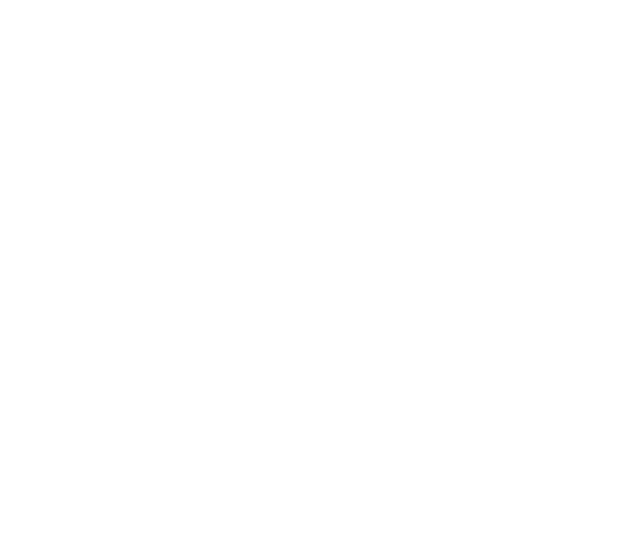
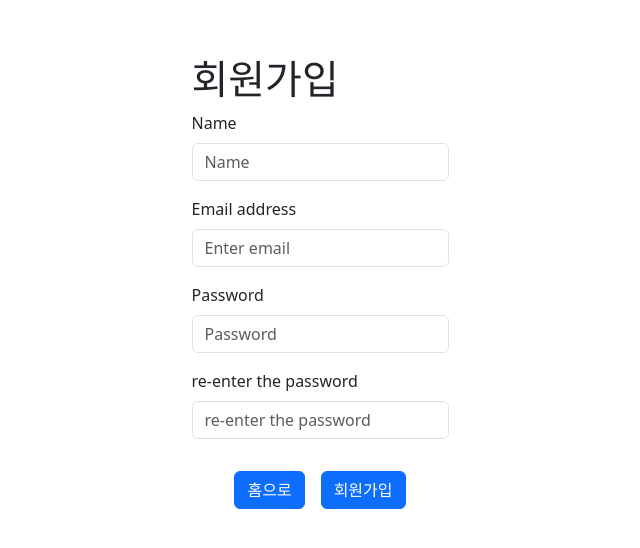
Before and after one commit to DriveGuard-capstone/drive-guard, a React (Create React App) app: page /register in a window 1280 px wide. Shown: the part 118-666 px from the top of the page, without its empty margins (320-960 px from the left). Built offline with nearby package versions, Linux system fonts and the light colour scheme.

Commit message:
register add ,

```diff
--- a/src/component/LoginComponent/AutoLogin.jsx
+++ b/src/component/LoginComponent/AutoLogin.jsx
@@ -8,7 +8,7 @@
   const navigate = useNavigate();
 
   const goToHome = () => {
-    navigate("/")
+    navigate("/main")
   }
   return (
     <div>
@@ -17,7 +17,7 @@
         <Form.Check type="checkbox" label={<span style={{ fontSize: '12px' }}>자동로그인</span>} />
         <Form.Check type="checkbox" label={<span style={{ fontSize: '12px' }}>아이디저장</span>} />
       </Form.Group>
-        <Button variant="secondary" style={{width:"30%"}} onClick={goToHome}>홈으로</Button>
+        <Button variant="secondary" style={{width:"40%"}} onClick={goToHome}>홈으로</Button>
       </div>
     </div>
   );
--- a/src/component/MainPageComponent/MainLogo.jsx
+++ b/src/component/MainPageComponent/MainLogo.jsx
@@ -1,6 +1,6 @@
 import React from "react";
 import "../../css/MainPage.css";
-import logo from "../../image/new_logo.png"
+import logo from "../../image/icons8-매질-96.png"
 
 const MainLogo = () => {
   return (
--- a/src/component/MainPageComponent/PlatformStart.jsx
+++ b/src/component/MainPageComponent/PlatformStart.jsx
@@ -1,28 +1,70 @@
 import React from "react";
 import kakaoLogo from "../../image/kakaolgo.png";
-import naverLogo from "../../image/naverlogo.png"
+import naverLogo from "../../image/naverlogo.png";
 
 const PlatformStart = () => {
+  // 카카오 로그인 로직
+  const KAKAO_REST_API_KEY = "f5b61fda9e628cc69f17d76396990b54";
+
+  const redirect_url = "http://localhost:3000/auth";
+
+  // oauth 요청 URL
+  const kakaoURL = `https://kauth.kakao.com/oauth/authorize?client_id=${KAKAO_REST_API_KEY}$redirect`;
+  const handleLogin = () => {
+    window.location.href = kakaoURL;
+  };
+
+  // 네이버 로그인 로직
+  const NAVER_CLIENT_ID = process.env.REACT_APP_NAVER_CLIENT_ID;
+  const NAVER_REDIRECT_URI = "http://localhost:3000/oauth";
+  const STATE = "flase";
+  const NAVER_AUTH_URL = `https://nid.naver.com/oauth2.0/authorize?response_type=code&client_id=${NAVER_CLIENT_ID}&state=${STATE}&redirect_uri=${NAVER_REDIRECT_URI}`;
+
+  const naverLogin = () => {
+    window.location.href = NAVER_AUTH_URL;
+  }
   return (
     <div>
       <div className="platform-start-button">
-        <button className="kakao-button" style={{fontSize:"10px", border:"1px solid yellow", borderRadius:"10%", backgroundColor:"yellow"}}>
+        <button
+          className="kakao-button"
+          onClick={handleLogin}
+          style={{
+            fontSize: "10px",
+            border: "1px solid yellow",
+            borderRadius: "10%",
+            backgroundColor: "yellow",
+          }}
+        >
           <img
             src={kakaoLogo}
-            style={{ width: 30, height: 30, borderRadius: "50%", }}
+            style={{ width: 30, height: 30, borderRadius: "50%" }}
           />
           카카오로 시작하기
         </button>
-        <button className="kakao-button" style={{fontSize:"10px", border:"1px solid lightgreen", borderRadius:"10%", backgroundColor:"lightgreen"}}>
-        <img
+        <button
+          className="kakao-button"
+          style={{
+            fontSize: "10px",
+            border: "1px solid lightgreen",
+            borderRadius: "10%",
+            backgroundColor: "lightgreen",
+          }}
+          onClick={naverLogin}
+        >
+          <img
             src={naverLogo}
-            style={{ width: 50, height: 30, borderRadius: "30%", marginRight: "2px" }}
+            style={{
+              width: 50,
+              height: 30,
+              borderRadius: "30%",
+              marginRight: "2px",
+            }}
           />
           네이버로 시작하기
         </button>
       </div>
     </div>
-
   );
 };
 
--- a/src/css/MainPage.css
+++ b/src/css/MainPage.css
@@ -38,9 +38,6 @@
     margin-top: 1rem;
 }
 
-.loginbox{
-
-}
 
 
 .splash-container {
@@ -50,6 +47,7 @@
     width: 100vw;
     height: 100vh;
     display: flex;
+    flex-direction: column;
     justify-content: center;
     align-items: center;
     background-color: #ffffff; /* 배경색 */
--- /dev/null
+++ b/src/css/Register.css
@@ -0,0 +1,20 @@
+.register-container {
+    width: 100%;
+    height: 100vh;
+}
+.display-center {
+   width: 100%;
+   height: 100vh;
+   display: flex;
+   justify-content: center;
+   align-items: center;
+}
+
+.registerBtn-container{
+    display:flex;
+    justify-content:center;
+    width:100%;
+    align-items:center;
+    gap:1rem;
+    margin-top:2rem;
+}
--- a/src/pages/Login.jsx
+++ b/src/pages/Login.jsx
@@ -1,17 +1,24 @@
-import React from 'react'
-import MainLogo from '../component/MainPageComponent/MainLogo'
-import LoginContainer from '../component/LoginComponent/LoginContainer'
-import AutoLogin from '../component/LoginComponent/AutoLogin'
+import React from "react";
+import MainLogo from "../component/MainPageComponent/MainLogo";
+import LoginContainer from "../component/LoginComponent/LoginContainer";
+import AutoLogin from "../component/LoginComponent/AutoLogin";
 
 const Login = () => {
   return (
-    <div>
+    <div
+      style={{
+        display: "flex",
+        justifyContent: "center",
+        flexDirection: "column",
+        height: "90vh",
+        alignItems: "center",
+      }}
+    >
       <MainLogo />
       <LoginContainer />
       <AutoLogin />
+    </div>
+  );
+};
 
-    </div>
-  )
-}
-
-export default Login
+export default Login;
--- a/src/pages/MainPage.jsx
+++ b/src/pages/MainPage.jsx
@@ -10,9 +10,18 @@
 
   return (
     <div style={{ width: "100%", height: "100vh" }}>
-      <MainLogo />
-      <MainLogin />
-      <PlatformStart />
+      <div
+        style={{
+          display: "flex",
+          flexDirection: "column",
+          justifyContent: "center",
+          height: "90vh",
+        }}
+      >
+        <MainLogo />
+        <MainLogin />
+        <PlatformStart />
+      </div>
     </div>
   );
 };
--- a/src/pages/Register.jsx
+++ b/src/pages/Register.jsx
@@ -1,11 +1,51 @@
-import React from 'react'
+import React from "react";
+import Button from "react-bootstrap/Button";
+import Form from "react-bootstrap/Form";
+import "../css/Register.css";
+import { useNavigate } from "react-router-dom";
 
 const Register = () => {
+  const navigate = useNavigate();
+  const goToHome = () => {
+    navigate("/main");
+  };
   return (
-    <div>
+    <div className="register-container">
+      <div className="display-center">
+        <Form className="login-box">
+          <h1>회원가입</h1>
+          <Form.Group className="mb-3" controlId="formName">
+            <Form.Label>Name</Form.Label>
+            <Form.Control type="string" placeholder="Name" />
+          </Form.Group>
 
+          <Form.Group className="mb-3" controlId="formBasicEmail">
+            <Form.Label>Email address</Form.Label>
+            <Form.Control type="email" placeholder="Enter email" />
+          </Form.Group>
+
+          <Form.Group className="mb-3" controlId="formBasicPassword">
+            <Form.Label>Password</Form.Label>
+            <Form.Control type="password" placeholder="Password" />
+          </Form.Group>
+
+          <Form.Group className="mb-3" controlId="formBasicPassword">
+            <Form.Label>re-enter the password</Form.Label>
+            <Form.Control type="password" placeholder="re-enter the password" />
+          </Form.Group>
+
+          <div className="registerBtn-container">
+            <Button className="button-primary" onClick={goToHome}>
+              홈으로
+            </Button>
+            <Button className="button-primary" type="submit">
+              회원가입
+            </Button>
+          </div>
+        </Form>
+      </div>
     </div>
-  )
-}
+  );
+};
 
-export default Register
+export default Register;
--- a/src/pages/SplashScreen.jsx
+++ b/src/pages/SplashScreen.jsx
@@ -1,6 +1,6 @@
 import React, { useEffect, useState } from 'react'
 import { useNavigate } from 'react-router-dom';
-import logo from"../image/new_logo.png"
+import logo from"../image/icons8-매질-96.png"
 import "../css/MainPage.css"
 
 const SplashScreen = () => {
@@ -21,6 +21,7 @@
     visible && (
       <div className='splash-container'>
         <img src={logo} alt='logo' className='splash-logo'/>
+        <h1 className='splash-logo' style={{textAlign:"center"}}>DMA</h1>
       </div>
     )
   )
```
Also changed, not shown: src/image/icons8-매질-96.png (added), 1 other file (tests, documents, lock files or other folders).
